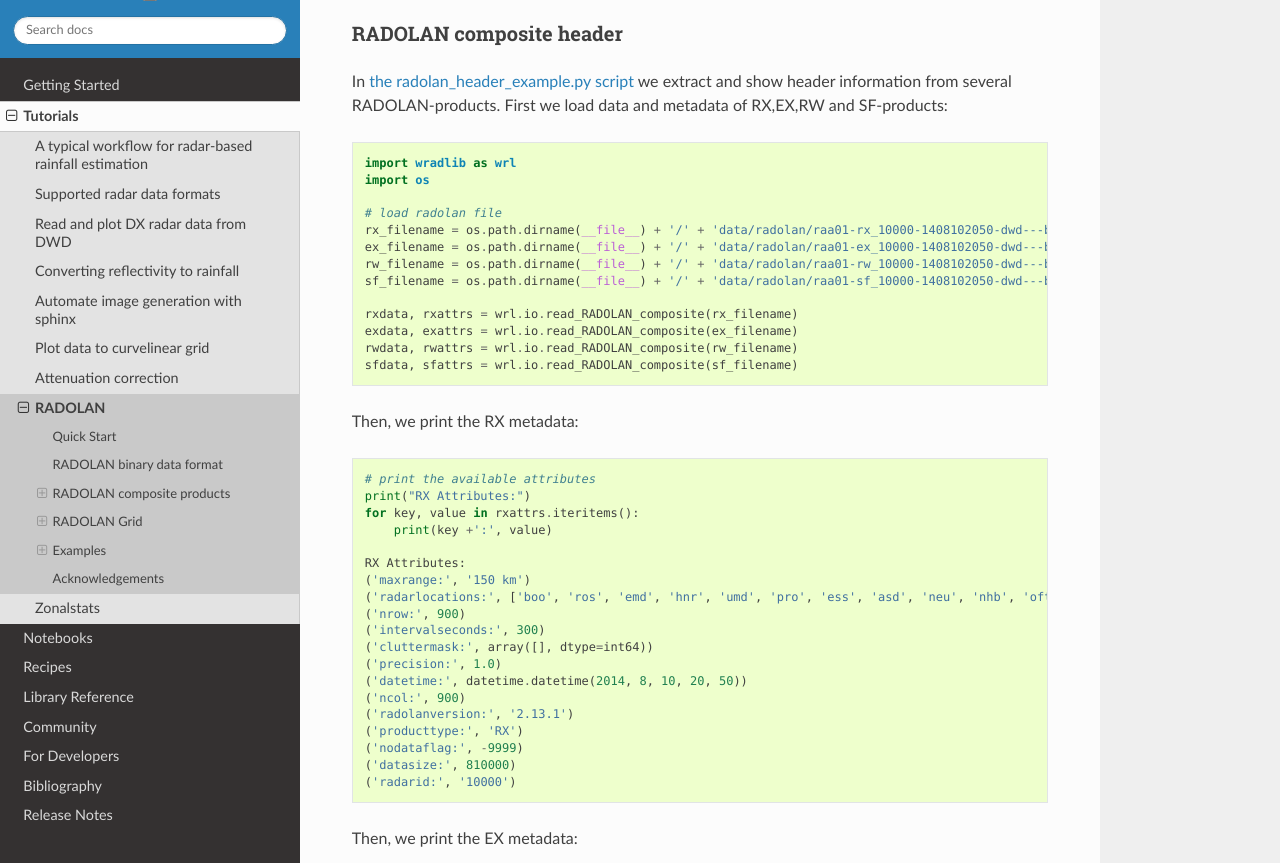
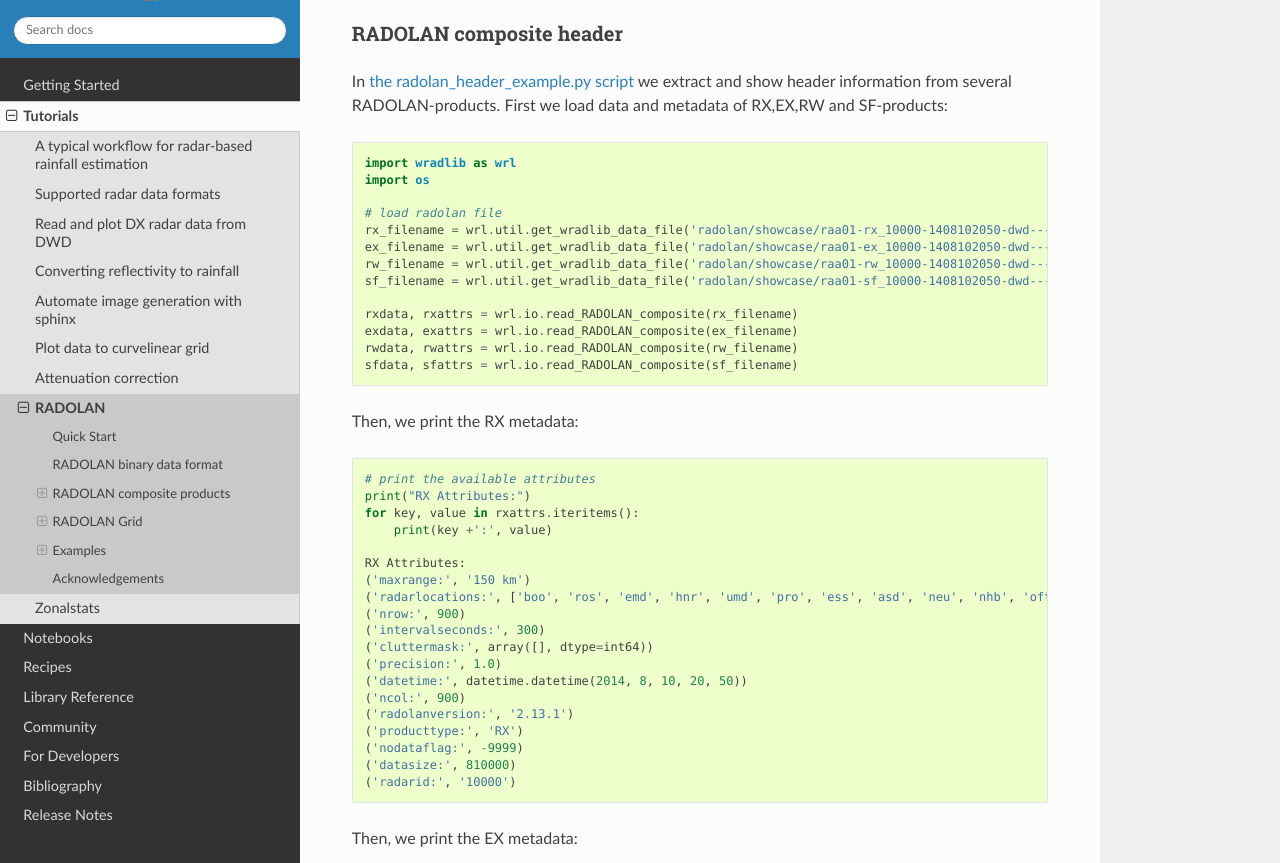
Before and after one commit to wradlib/wradlib-docs, a Sphinx documentation site: the page built from source/tutorial_radolan_format.rst, in a window 1280 px wide and 900 px high, scrolled down 7700 px, cut to the strip 37-900 px from the top of the window. Built offline with Sphinx 7.4.7 and the Read the Docs theme 2.0.0, drawn with Linux system fonts in a browser that asks for light colours; pages that are not in the unit, such as notebooks, are missing from menus; the version number could not be read and is left out; some of the changed text lies outside the part shown.

Commit message:
WIP: add wradlib-data repo to travis, change data file recognition in every case

```diff
--- a/source/pyplots/plot_cg_rhi_example.py
+++ b/source/pyplots/plot_cg_rhi_example.py
@@ -15,7 +15,7 @@ import numpy as np
 import wradlib
 
 # reading in data, range and theta arrays from special rhi hdf5 file
-file = '../../../examples/data/polar_rhi_dBZ_bonn.h5'
+file = wradlib.util.get_wradlib_data_file('hdf5/polar_rhi_dBZ_bonn.h5')
 data, meta = wradlib.io.from_hdf5(file, dataset='data')
 r, meta = wradlib.io.from_hdf5(file, dataset='range')
 th, meta = wradlib.io.from_hdf5(file, dataset='theta')
--- a/source/pyplots/tutorial_zonal_statistics.py
+++ b/source/pyplots/tutorial_zonal_statistics.py
@@ -81,12 +81,12 @@ def ex_tutorial_zonal_statistics():
                                   projection_target=proj_gk)
 
     # Open shapefile (already in GK2)
-    shpfile = "../../../examples/data/agger/agger_merge.shp"
+    shpfile = wradlib.util.get_wradlib_data_file('shapefiles/agger/agger_merge.shp')
     dataset, inLayer = wradlib.io.open_shape(shpfile)
     cats, keys = wradlib.georef.get_shape_coordinates(inLayer)
 
     # Read and prepare the actual data (RADOLAN)
-    f = "../../../examples/data/radolan/raa01-sf_10000-1406100050-dwd---bin.gz"
+    f = wradlib.util.get_wradlib_data_file('radolan/misc/raa01-sf_10000-1406100050-dwd---bin.gz')
     data, attrs = wradlib.io.read_RADOLAN_composite(f, missing=np.nan)
     sec = attrs['secondary']
     data.flat[sec] = np.nan
--- a/source/pyplots/tutorial_zonal_statistics_polar.py
+++ b/source/pyplots/tutorial_zonal_statistics_polar.py
@@ -59,8 +59,8 @@ def testplot(cats, catsavg, xy, data, levels=[0, 1, 2, 3, 4, 5, 10, 15, 20, 25,
 
 
 def ex_tutorial_zonal_statistics_polar():
-
-    data, attrib = wradlib.io.from_hdf5('../../../examples/data/rainsum_boxpol_20140609.h5')
+    filename = wradlib.util.get_wradlib_data_file('hdf5/rainsum_boxpol_20140609.h5')
+    data, attrib = wradlib.io.from_hdf5(filename)
 
     # get Lat, Lon, range, azimuth, rays, bins out of radar data
     lat1 = attrib['Latitude']
@@ -94,7 +94,7 @@ def ex_tutorial_zonal_statistics_polar():
     radar_gk.shape = (rays, bins, 5, 2)
     radar_gkc.shape = (rays, bins, 2)
 
-    shpfile = '../../../examples/data/agger/agger_merge.shp'
+    shpfile = wradlib.util.get_wradlib_data_file('shapefiles/agger/agger_merge.shp')
     dataset, inLayer = wradlib.io.open_shape(shpfile)
     cats, keys = wradlib.georef.get_shape_coordinates(inLayer)
 
--- a/source/tutorial_autoimages.rst
+++ b/source/tutorial_autoimages.rst
@@ -53,7 +53,8 @@ So, now let's plot some weather radar stuff::
         import wradlib
 
         # load a polar scan and create range and azimuth arrays accordingly
-        data = np.loadtxt('../../../examples/data/polar_dBZ_tur.gz')
+        filename = wradlib.util.get_wradlib_data_file('misc/polar_dBZ_tur.gz')
+        data = np.loadtxt(filename)
         r = np.arange(0, data.shape[1])
         az = np.arange(0, data.shape[0])
         # mask data array for better presentation
@@ -79,7 +80,8 @@ But, take care of the correct path to your example data. It starts from your doc
 
     # load a polar scan and create range and azimuth arrays accordingly
     # path starts in your documentation root
-    data = np.loadtxt('../../examples/data/polar_dBZ_tur.gz')
+    filename = wradlib.util.get_wradlib_data_file('misc/polar_dBZ_tur.gz')
+    data = np.loadtxt(filename)
     r = np.arange(0, data.shape[1])
     az = np.arange(0, data.shape[0])
     # mask data array for better presentation
--- a/source/tutorial_radolan_format.rst
+++ b/source/tutorial_radolan_format.rst
@@ -27,7 +27,7 @@ In `the radolan_quickstart_example.py script <https://github.com/wradlib/wradlib
     import matplotlib.pyplot as pl
 
     # load radolan files
-    rw_filename = '../../examples/data/radolan/raa01-rw_10000-1408102050-dwd---bin.gz'
+    rw_filename = wrl.util.get_wradlib_data_file('radolan/misc/raa01-rw_10000-1408102050-dwd---bin.gz')
     rwdata, rwattrs = wrl.io.read_RADOLAN_composite(rw_filename)
 
     # print the available attributes
@@ -57,7 +57,7 @@ In `the radolan_quickstart_example.py script <https://github.com/wradlib/wradlib
     import numpy as np
     import matplotlib.pyplot as pl
     # load radolan files
-    rw_filename = '../../examples/data/radolan/raa01-rw_10000-1408102050-dwd---bin.gz'
+    rw_filename = wrl.util.get_wradlib_data_file('radolan/misc/raa01-rw_10000-1408102050-dwd---bin.gz')
     rwdata, rwattrs = wrl.io.read_RADOLAN_composite(rw_filename)
     # print the available attributes
     print("RW Attributes:", rwattrs)
@@ -483,7 +483,7 @@ In `the radolan_radarloc_example.py script <https://github.com/wradlib/wradlib/b
     def ex_radolan_radarloc():
 
         # load radolan file
-        rw_filename = '../../examples/data/radolan/raa01-rw_10000-1408102050-dwd---bin.gz'
+        rw_filename = wrl.util.get_wradlib_data_file('radolan/misc/raa01-rw_10000-1408102050-dwd---bin.gz')
         rwdata, rwattrs = wrl.io.read_RADOLAN_composite(rw_filename)
 
         # print the available attributes
@@ -598,10 +598,10 @@ In `the radolan_header_example.py script <https://github.com/wradlib/wradlib/blo
     import os
 
     # load radolan file
-    rx_filename = os.path.dirname(__file__) + '/' + 'data/radolan/raa01-rx_10000-1408102050-dwd---bin.gz'
-    ex_filename = os.path.dirname(__file__) + '/' + 'data/radolan/raa01-ex_10000-1408102050-dwd---bin.gz'
-    rw_filename = os.path.dirname(__file__) + '/' + 'data/radolan/raa01-rw_10000-1408102050-dwd---bin.gz'
-    sf_filename = os.path.dirname(__file__) + '/' + 'data/radolan/raa01-sf_10000-1408102050-dwd---bin.gz'
+    rx_filename = wrl.util.get_wradlib_data_file('radolan/showcase/raa01-rx_10000-1408102050-dwd---bin.gz')
+    ex_filename = wrl.util.get_wradlib_data_file('radolan/showcase/raa01-ex_10000-1408102050-dwd---bin.gz')
+    rw_filename = wrl.util.get_wradlib_data_file('radolan/showcase/raa01-rw_10000-1408102050-dwd---bin.gz')
+    sf_filename = wrl.util.get_wradlib_data_file('radolan/showcase/raa01-sf_10000-1408102050-dwd---bin.gz')
 
     rxdata, rxattrs = wrl.io.read_RADOLAN_composite(rx_filename)
     exdata, exattrs = wrl.io.read_RADOLAN_composite(ex_filename)
@@ -806,10 +806,10 @@ In `the radolan_products_example.py script <https://github.com/wradlib/wradlib/b
     import os
 
     # load radolan file
-    rx_filename = '../../examples/data/radolan/raa01-rx_10000-1408102050-dwd---bin.gz'
-    ex_filename = '../../examples/data/radolan/raa01-ex_10000-1408102050-dwd---bin.gz'
-    rw_filename = '../../examples/data/radolan/raa01-rw_10000-1408102050-dwd---bin.gz'
-    sf_filename = '../../examples/data/radolan/raa01-sf_10000-1408102050-dwd---bin.gz'
+    rx_filename = wrl.util.get_wradlib_data_file('radolan/showcase/raa01-rx_10000-1408102050-dwd---bin.gz')
+    ex_filename = wrl.util.get_wradlib_data_file('radolan/showcase/raa01-ex_10000-1408102050-dwd---bin.gz')
+    rw_filename = wrl.util.get_wradlib_data_file('radolan/showcase/raa01-rw_10000-1408102050-dwd---bin.gz')
+    sf_filename = wrl.util.get_wradlib_data_file('radolan/showcase/raa01-sf_10000-1408102050-dwd---bin.gz')
 
     rxdata, rxattrs = wrl.io.read_RADOLAN_composite(rx_filename)
     exdata, exattrs = wrl.io.read_RADOLAN_composite(ex_filename)
```
Also changed, not shown: source/tutorial_attenuation.rst (+8 -8 lines), source/tutorial_curvelinear_grids.rst (+20 -12 lines), source/tutorial_get_rainfall.rst (+31 -30 lines).
